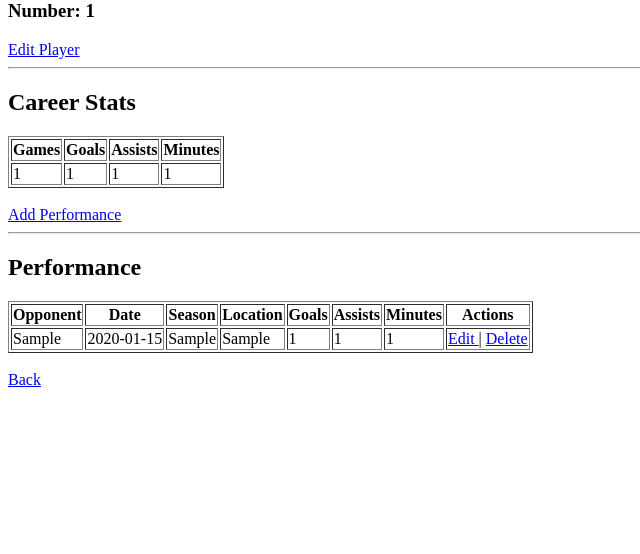
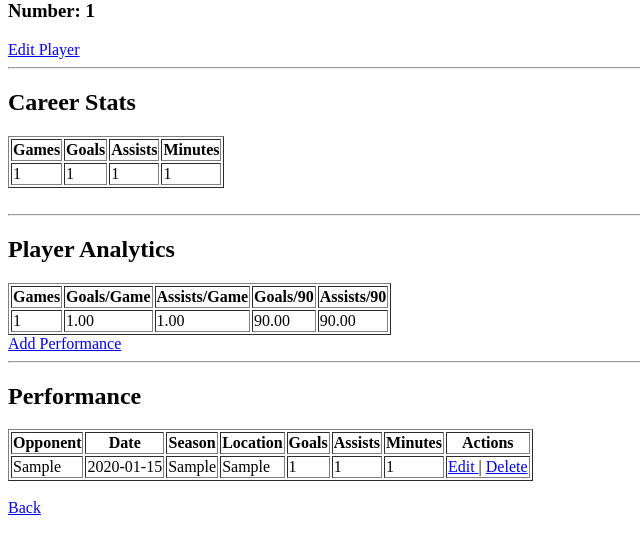
Before and after one commit to Micaiahg888/soccer-analytics, a Flask app: page /player/1 in a window 1280 px wide. Shown: the part 161-715 px from the top of the page, without its empty margins (0-640 px from the left). Run offline with Flask 3, Linux system fonts and the light colour scheme; tables that the repository leaves empty hold one stand-in row (values such as "Sample post").

Commit message:
added ananalytics feature to playre page

```diff
--- a/app.py
+++ b/app.py
@@ -428,22 +428,39 @@ def player_page(player_id):
 
     ).fetchone()
 
+    analytics = conn.execute(
+        """
+        SELECT
 
+        COUNT(player_stats.id) AS games,
+
+        COALESCE(SUM(player_stats.goals),0)
+        AS goals,
+
+        COALESCE(SUM(player_stats.assists),0)
+        AS assists,
+
+        COALESCE(SUM(player_stats.minutes),0)
+        AS minutes
+
+
+        FROM player_stats
+
+
+        WHERE player_stats.player_id = ?
+
+        """,
+        (player_id,)
+    ).fetchone()
 
     conn.close()
 
-
-
     return render_template(
-
-    "player.html",
-
-    player=player,
-
-    stats=stats,
-
-    totals=totals
-
+        "player.html",
+        player=player,
+        stats=stats,
+        totals=totals,
+        analytics=analytics
     )
 
 
@@ -549,11 +566,10 @@ def add_stat():
 @app.route("/edit/<int:player_id>", methods=["GET","POST"])
 def edit_player(player_id):
 
-    conn=get_db()
+    conn = get_db()
 
 
-    if request.method=="POST":
-
+    if request.method == "POST":
 
         conn.execute(
 
@@ -561,18 +577,17 @@ def edit_player(player_id):
 
         UPDATE players
 
-
-        SET name=?, team_id=?
-
+        SET name=?, position=?, team_id=?
 
         WHERE id=?
-
 
         """,
 
         (
 
         request.form["name"],
+
+        request.form["position"],
 
         request.form["team_id"],
 
@@ -589,7 +604,6 @@ def edit_player(player_id):
 
 
         return redirect(f"/player/{player_id}")
-
 
 
     player=conn.execute(
--- a/templates/player.html
+++ b/templates/player.html
@@ -98,6 +98,115 @@ Edit Player
 
 <br>
 
+<hr>
+
+
+<h2>Player Analytics</h2>
+
+
+<table border="1">
+
+
+<tr>
+
+<th>Games</th>
+
+<th>Goals/Game</th>
+
+<th>Assists/Game</th>
+
+<th>Goals/90</th>
+
+<th>Assists/90</th>
+
+</tr>
+
+
+
+<tr>
+
+
+<td>
+
+{{analytics.games}}
+
+</td>
+
+
+
+<td>
+
+{% if analytics.games > 0 %}
+
+{{ "%.2f"|format(analytics.goals / analytics.games) }}
+
+{% else %}
+
+0
+
+{% endif %}
+
+</td>
+
+
+
+
+<td>
+
+{% if analytics.games > 0 %}
+
+{{ "%.2f"|format(analytics.assists / analytics.games) }}
+
+{% else %}
+
+0
+
+{% endif %}
+
+</td>
+
+
+
+
+
+<td>
+
+{% if analytics.minutes > 0 %}
+
+{{ "%.2f"|format((analytics.goals / analytics.minutes) * 90) }}
+
+{% else %}
+
+0
+
+{% endif %}
+
+</td>
+
+
+
+
+
+<td>
+
+{% if analytics.minutes > 0 %}
+
+{{ "%.2f"|format((analytics.assists / analytics.minutes) * 90) }}
+
+{% else %}
+
+0
+
+{% endif %}
+
+</td>
+
+
+
+</tr>
+
+
+</table>
 
 <a href="/add_stat">
 
```
Also changed, not shown: templates/edit_player.html (+65 -0 lines), templates/edit_stat.html (+25 -0 lines).
